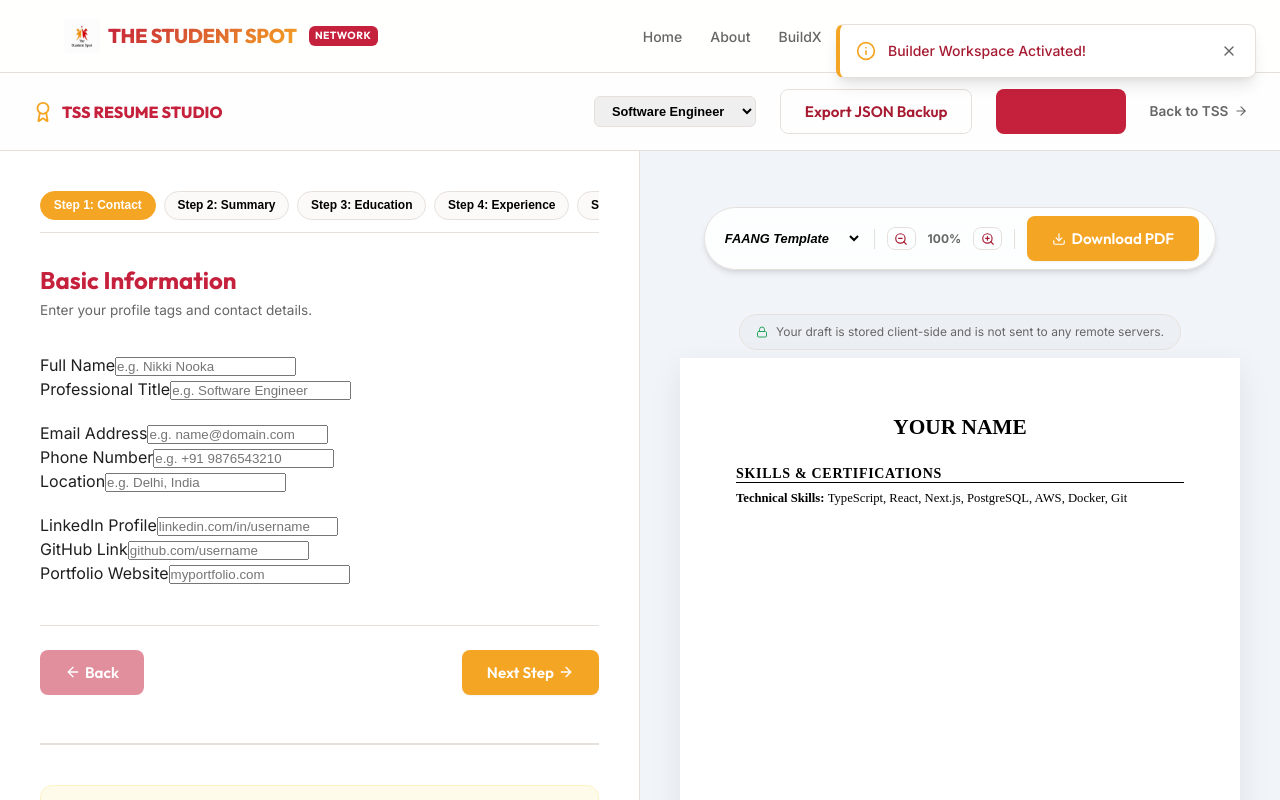
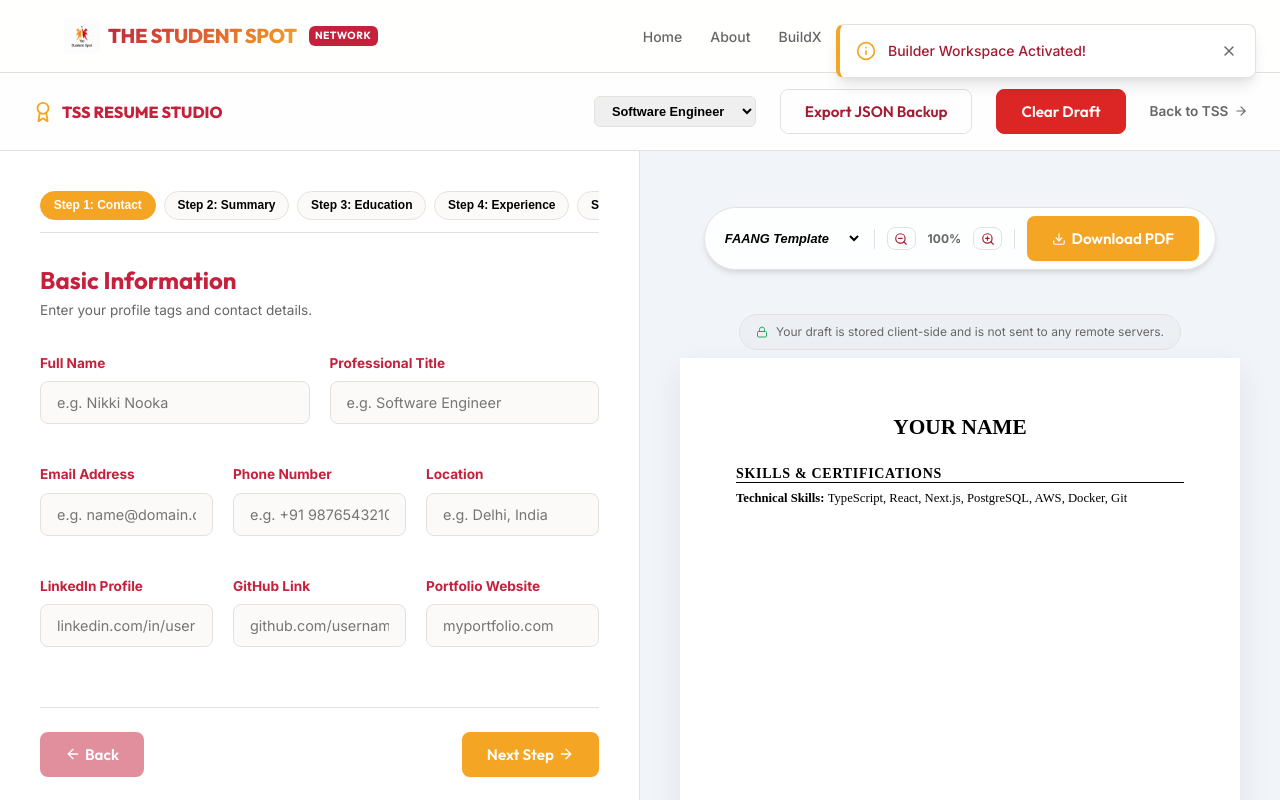
Before and after one commit to nikki-nooka/tss, a Next.js app: page /resume-studio in a window 1280 px wide. Both pictures are taken after a click on the button "Create Resume Now". Shown: the top 800 px of the page. Built offline with nearby package versions, Linux system fonts and the light colour scheme.

Commit message:
style: fix squished form inputs and improve clear draft button readability in resume studio workspace header

```diff
--- a/src/app/resume-studio/page.module.css
+++ b/src/app/resume-studio/page.module.css
@@ -1246,3 +1246,79 @@
     grid-template-columns: 1fr;
   }
 }
+
+/* FORM CONTROLS & LAYOUTS */
+.formField {
+  display: flex;
+  flex-direction: column;
+  gap: 0.5rem;
+  width: 100%;
+  margin-bottom: 1.25rem;
+}
+
+.formLabel {
+  font-size: 0.85rem;
+  font-weight: 700;
+  color: var(--secondary);
+  text-align: left;
+}
+
+.formInput {
+  width: 100%;
+  padding: 0.75rem 1rem;
+  border-radius: 8px;
+  border: 1px solid var(--border-color);
+  background-color: var(--bg-main);
+  color: var(--text-main);
+  font-family: inherit;
+  font-size: 0.9rem;
+  transition: all 0.2s ease;
+  outline: none;
+}
+
+.formInput:focus {
+  border-color: var(--primary);
+  box-shadow: 0 0 0 3px rgba(247, 127, 0, 0.15);
+  background-color: #ffffff;
+}
+
+.formTextarea {
+  width: 100%;
+  padding: 0.75rem 1rem;
+  border-radius: 8px;
+  border: 1px solid var(--border-color);
+  background-color: var(--bg-main);
+  color: var(--text-main);
+  font-family: inherit;
+  font-size: 0.9rem;
+  transition: all 0.2s ease;
+  outline: none;
+  resize: vertical;
+}
+
+.formTextarea:focus {
+  border-color: var(--primary);
+  box-shadow: 0 0 0 3px rgba(247, 127, 0, 0.15);
+  background-color: #ffffff;
+}
+
+.formGrid2 {
+  display: grid;
+  grid-template-columns: repeat(2, 1fr);
+  gap: 1.25rem;
+  width: 100%;
+}
+
+.formGrid3 {
+  display: grid;
+  grid-template-columns: repeat(3, 1fr);
+  gap: 1.25rem;
+  width: 100%;
+}
+
+@media (max-width: 768px) {
+  .formGrid2, .formGrid3 {
+    grid-template-columns: 1fr;
+    gap: 1rem;
+  }
+}
--- a/src/app/resume-studio/page.tsx
+++ b/src/app/resume-studio/page.tsx
@@ -971,7 +971,7 @@ export default function ResumeStudio() {
               <button onClick={handleExportJson} className="btn btn-outline btn-sm">
                 Export JSON Backup
               </button>
-              <button onClick={handleClearForm} className="btn btn-secondary btn-sm" style={{ color: 'var(--danger)' }}>
+              <button onClick={handleClearForm} className="btn btn-secondary btn-sm" style={{ backgroundColor: '#dc2626', color: '#ffffff', borderColor: '#dc2626' }}>
                 Clear Draft
               </button>
               <Link href="/" className={styles.exitLink}>
```
